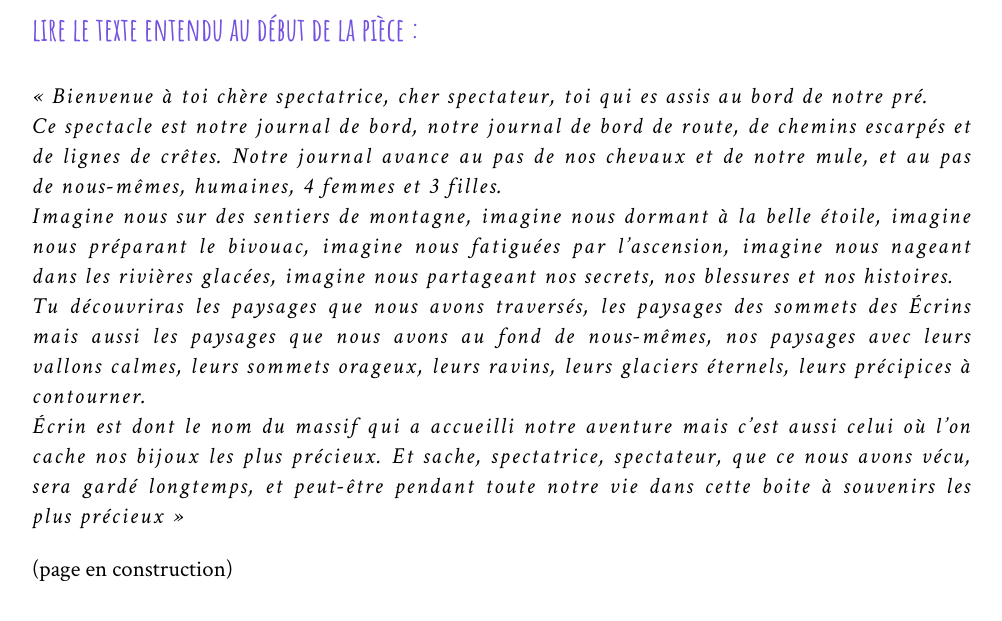
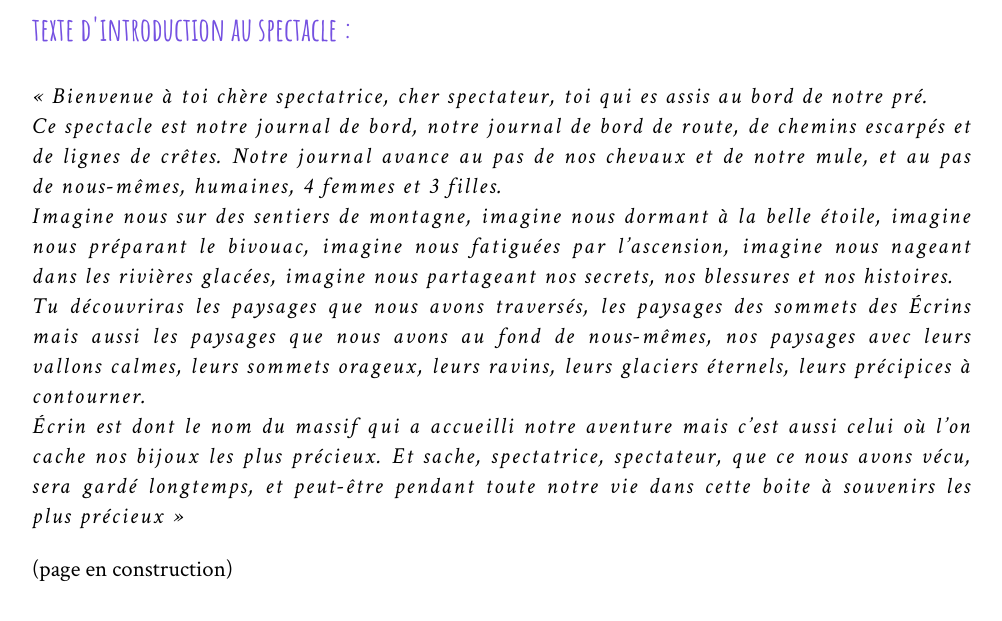
Before and after one commit to leshnik/revertouthaut, a Jekyll site: the page built from ados-en-chemin.md, in a window 1280 px wide and 900 px high, scrolled down 1679 px, cut to the strip 252-873 px from the top of the window. Shown: the whole strip, without its empty margins (138-1140 px from the left). Built offline with Jekyll 4.4.1, drawn with Linux system fonts in a browser that asks for light colours.

Commit message:
ados+journal texte d'intro

```diff
--- a/ados-en-chemin.md
+++ b/ados-en-chemin.md
@@ -18,7 +18,7 @@ Mise en scène et écriture par Valérie Gaudissart. Composition par Sidonie Dub
 
 <img src="https://res.cloudinary.com/dnxcesebo/image/upload/v1724334966/ScreenFloat/Screenshot_of_Preview_at_22_Aug_2024_at_15_55_54_tx40mm.png">
 <h3 style="font-size:32px; color:#7551e1; text-align:left;">
-        lire le texte entendu au début de la pièce&nbsp;:
+        texte d'introduction au spectacle&nbsp;:
       </h3>
 
 <cite style="line-height: 1.5rem;letter-spacing:.13rem;">
```
Also changed, not shown: journal-de-bord.md (+1 -1 lines).
